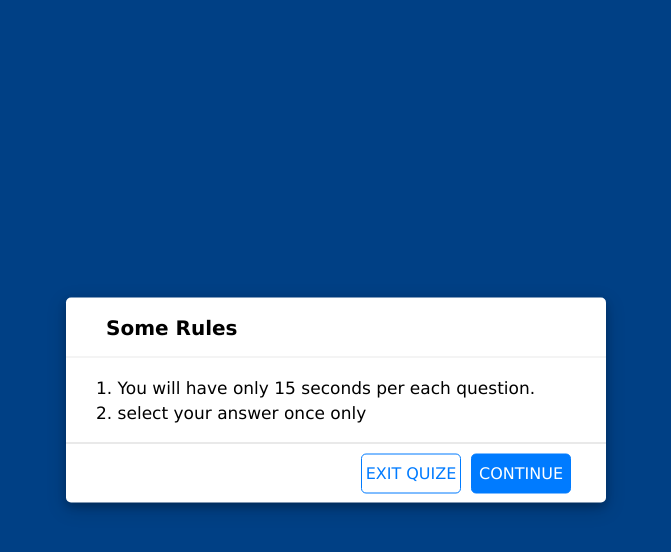
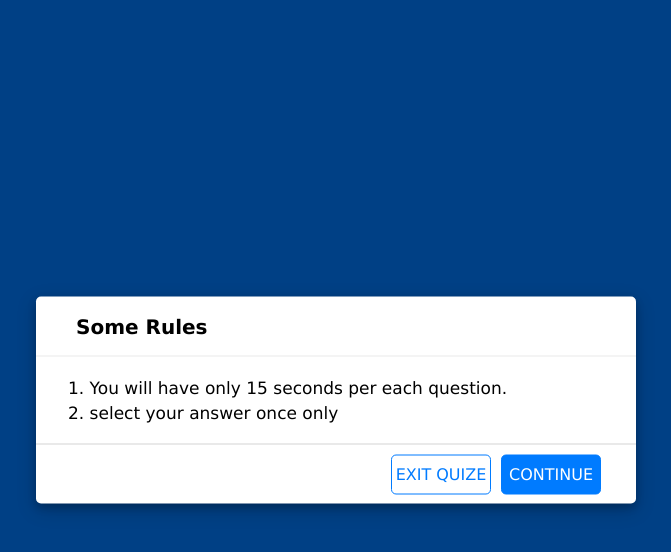
Before and after one commit to oly-albeshir/ProjectGroup7, a plain HTML site: page QUIZE APP1/index.html in a window 1280 px wide. Both pictures are taken after a click on the button "START QUIZE". Shown: the whole page, without its empty margins (304-975 px from the left). Drawn offline with Linux system fonts and the light colour scheme.

Commit message:
Update style1.css

```diff
--- a/QUIZE APP1/style1.css
+++ b/QUIZE APP1/style1.css
@@ -39,18 +39,18 @@ body{
 
 .start_btn button{
     font-size: 25px;
-    font-weight: 500;
+    font-weight: 600;
     color: #007bff;
     padding: 15px 30px;
     outline: none;
     border: none;
-    border-radius: 5px;
+    border-radius: 7px;
     background: #fff;
     cursor: pointer;
 }
 
 .info_box{
-    width: 540px;
+    width: 600px;
     background: #fff;
     border-radius: 5px;
     transform: translate(-50%, -50%) scale(0.9);
@@ -72,7 +72,7 @@ body{
 }
 
 .info_box .info-list{
-    padding: 15px 30px;
+    padding: 16px 32px;
 }
 
 .info_box .info-list .info{
```
